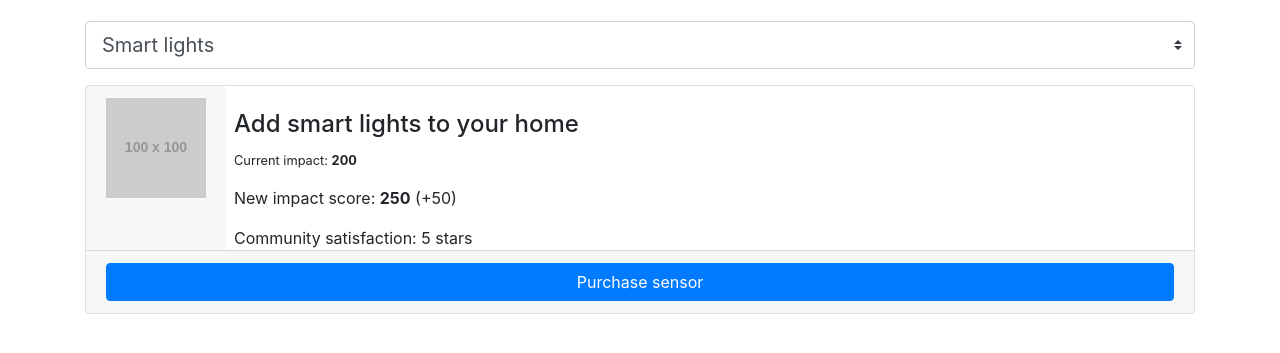
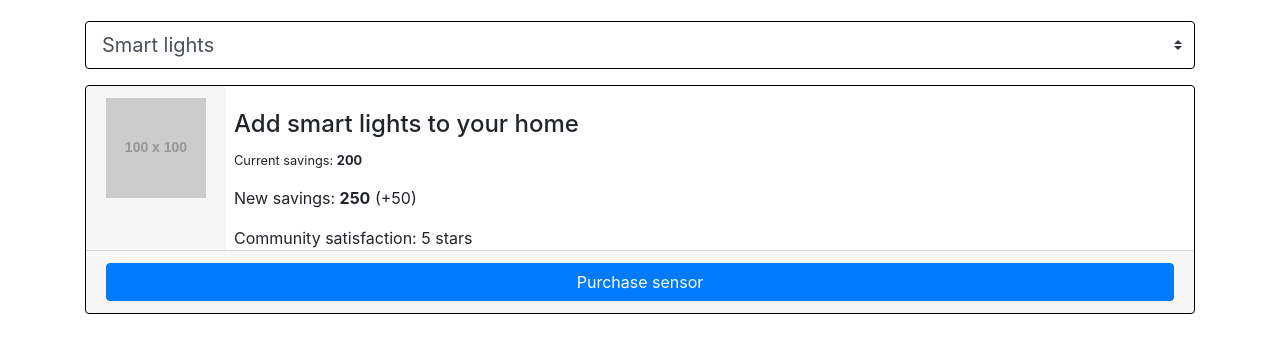
Before and after one commit to JosephLindzius/EcoHoods, a website: page public/compare.html in a window 1280 px wide. Shown: the part 171-524 px from the top of the page. Drawn offline with nearby package versions, Linux system fonts and the light colour scheme; placeholder pictures from the web are drawn by us.

Commit message:
styling card border

```diff
--- a/public/assets/scss/style.scss
+++ b/public/assets/scss/style.scss
@@ -8,3 +8,16 @@
 .input-field {
   background-color: brown;
 }
+
+
+
+
+.card{
+  border: 1px solid black;
+}
+
+
+.custom-select{
+  border: 1px solid black;
+
+}
--- a/public/compare.html
+++ b/public/compare.html
@@ -66,8 +66,8 @@
             </div>
             <div class="card-block px-2">
                 <h4 class="card-title mt-4">Add smart lights to your home</h4>
-                <p class="card-text small">Current impact: <b>200</b> </p>
-                <p class="card-text">New impact score: <b>250</b> (+50)</p>
+                <p class="card-text small">Current savings: <b>200</b> </p>
+                <p class="card-text">New savings: <b>250</b> (+50)</p>
                 <p class="card-text">Community satisfaction: 5 stars</p>
             </div>
             <div class="w-100"></div>
```
Also changed, not shown: public/assets/css/style.css, 1 other file.
